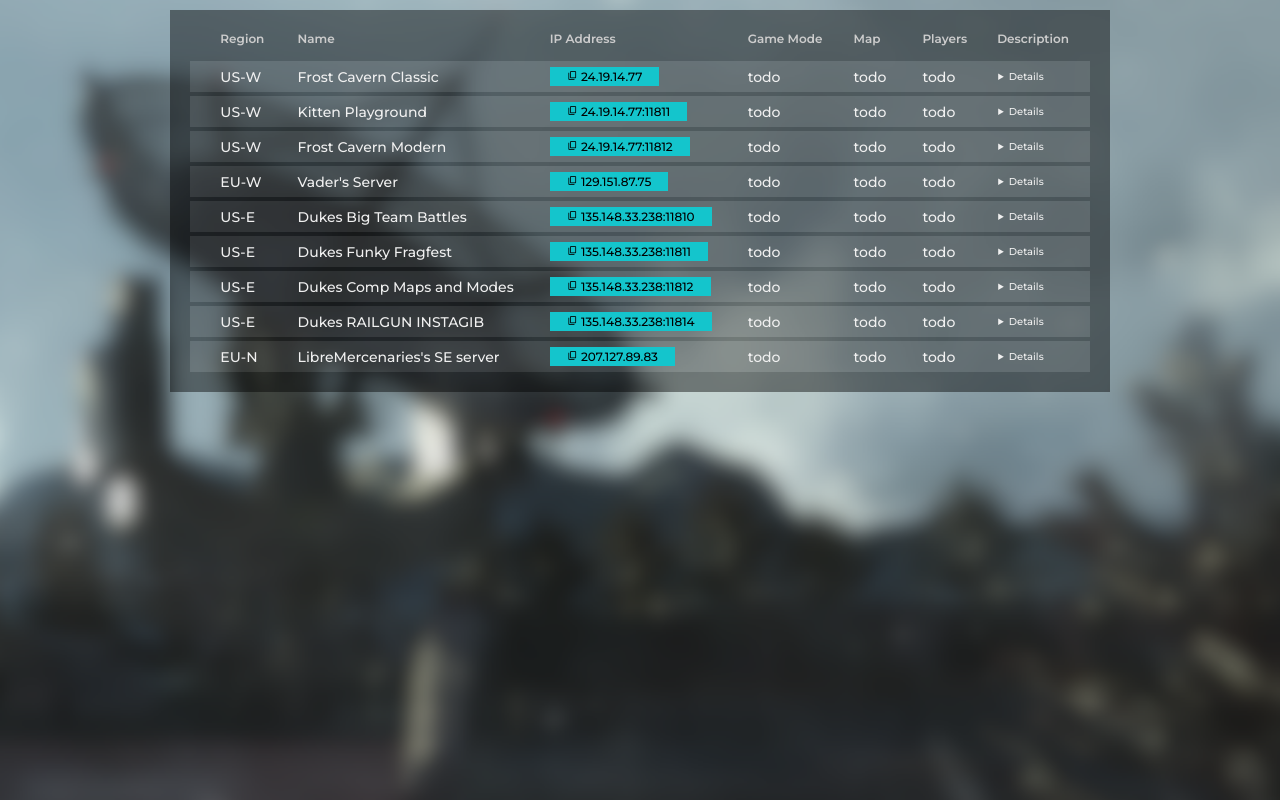
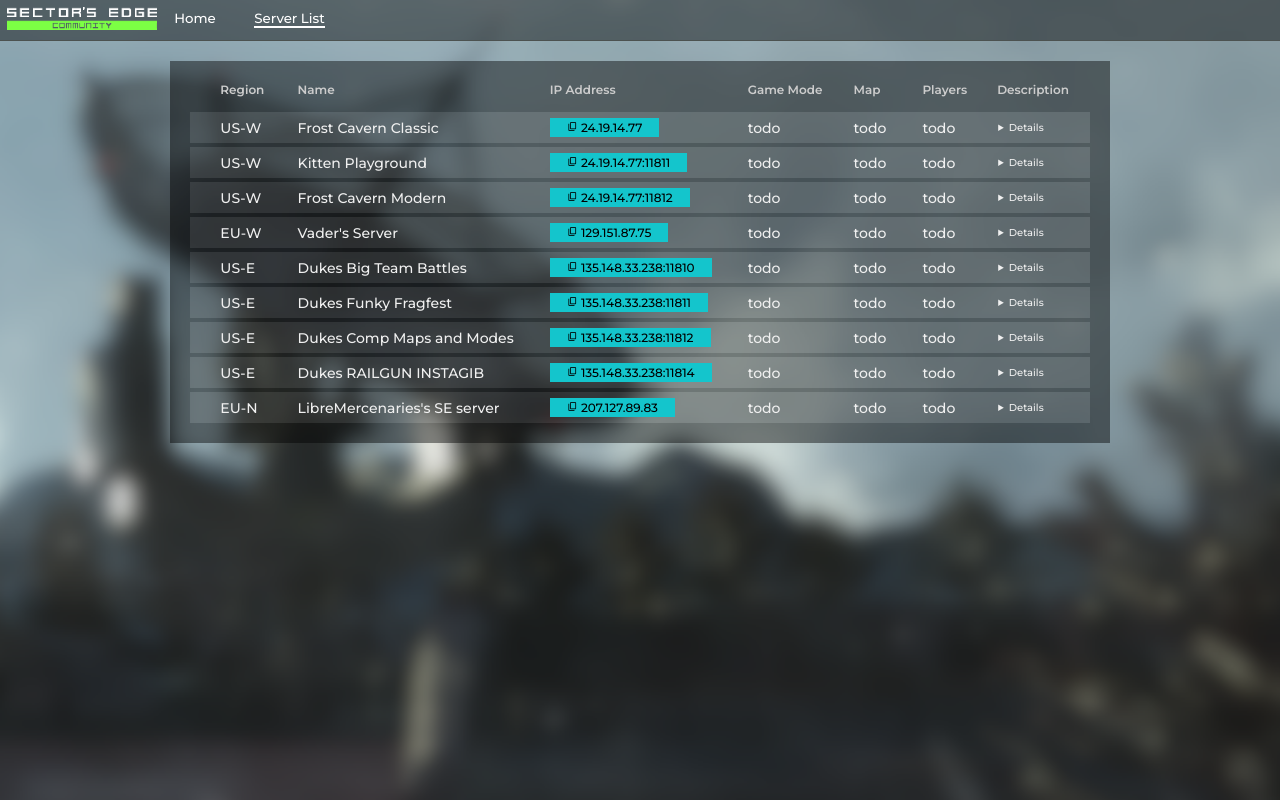
Before and after one commit to sectorsedgecommunity/serverslist, a plain HTML site: page index.html in a window 1280 px wide. Drawn offline with nearby package versions, Linux system fonts and the light colour scheme.

Commit message:
goofy topnav

```diff
--- a/css/style.css
+++ b/css/style.css
@@ -1,5 +1,5 @@
 /**
- *  Main site
+    Main site
  */
 html {
     background-image:url("../ice-station-cropped.png");
@@ -8,10 +8,69 @@ html {
     background-attachment: fixed;
     height: 100%;
 }
+body {
+    margin: 0px
+}
+
+/*
+    Nav
+*/
+.nav {
+    margin-top: 0px;
+    width: 100%;
+    height: 40px;
+    background-color: #00000070;
+    border-bottom-color: #4c5250;
+    border-bottom-style: solid;
+    border-bottom-width: 1px;
+}
+.nav_logo {
+    width: 150px;
+    padding: 7px
+}
+.homepage {
+    padding: 0px;
+    margin-left: 90px;
+    position: absolute;
+    width: 42px;
+    transition-duration: 400ms;
+    color: #FFF;
+
+    font-size: 10pt;
+    font-family: 'Montserrat', sans-serif;
+
+    background: none;
+    border: 0px;
+}
+.serverlist {
+    border-bottom-style: solid !important;
+    border-bottom-color: #FFF !important;
+    border-bottom-width: 2px !important;
+    margin-left: 90px !important;
+    padding: 0px;
+    position: absolute;
+    width: 71px;
+    transition-duration: 400ms;
+    color: #FFF;
+
+    font-size: 10pt;
+    font-family: 'Montserrat', sans-serif;
+    background: none;
+    border: 0px;
+}
+#nav_button {
+    margin: 10px;
+    background: none;
+    border: none;
+}
+#nav_button:hover {
+    transition-duration: 400ms;
+    color: #EEE;
+}
 
 
-/**
- *  Colors: Server list
+/*
+    Colors: Server list
  */
 html {
     --server_list-background: #00000070;
@@ -23,14 +82,14 @@ html {
 }
 
 
-/**
- *  Server list
+/*
+    Server list
  */
 
 .server_list {
     margin: auto;
     font-size: 10;
-    margin-top: 30px;
+    margin-top: 40px;
     color: var(--server_list-text);
     border-collapse: collapse;
     padding: 30px !important;
@@ -38,8 +97,8 @@ html {
 }
 
 
-/**
- *   Server list table
+/*
+   Server list table
  */
 .spacer {
     padding: 0px;
--- a/index.html
+++ b/index.html
@@ -9,6 +9,11 @@
     <link rel="stylesheet" href="https://fonts.googleapis.com/css2?family=Material+Symbols+Outlined:opsz,wght,FILL,GRAD@24,400,0,0">
   </head>
   <body>
+    <div class="nav">
+            <img class="nav_logo" src="se_community.png" alt="Sector's Edge Community logo" width="150px">
+            <button class="homepage" id="nav_button" onclick="window.location.href='https://sectorsedgecommunity.github.io/website'">Home</button>
+            <button class="serverlist" id="nav_button" onclick="window.location.href='https://sectorsedgecommunity.github.io/serverslist'">Server List</button>
+    </div>
   <table class="server_list" overflow-x:auto>
     <tr>
       <th class="server_region" style="padding-left: 20px">Region</th>
```
Also changed, not shown: se_community.png (added).
